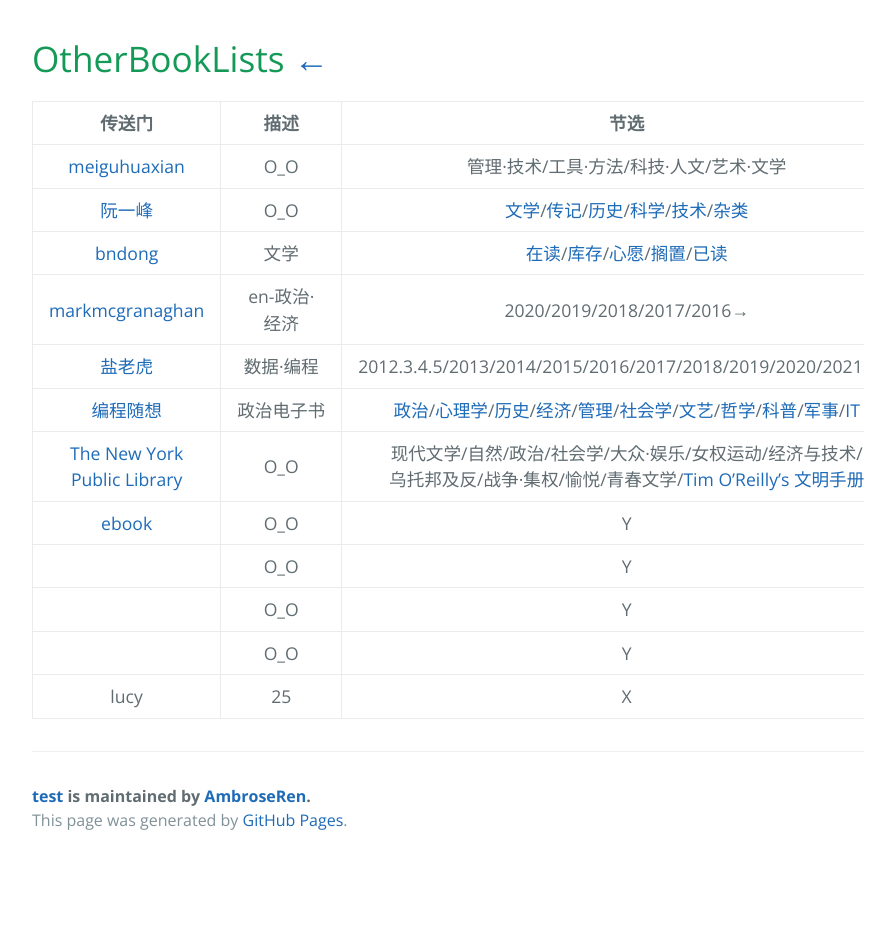
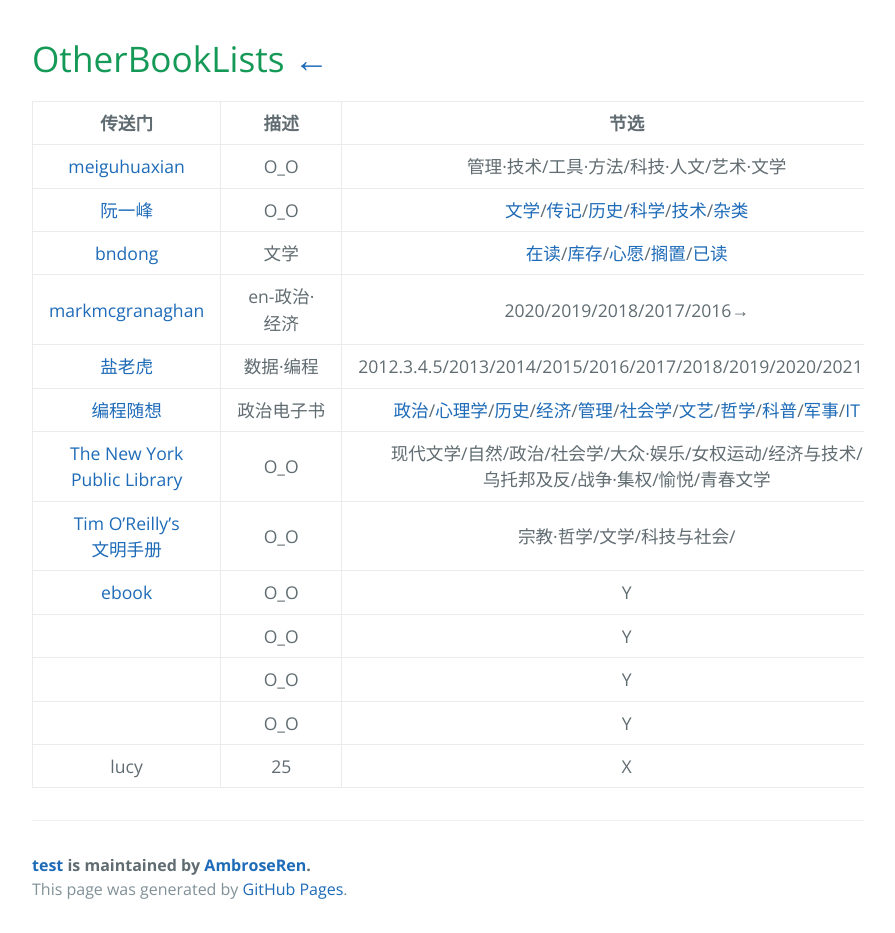
Before and after one commit to AmbroseRen/test, a Jekyll site: the page built from Library/OtherBookLists.md, in a window 1280 px wide. Shown: the whole page, without its empty margins (192-1087 px from the left). Built offline with Jekyll 4.4.1, drawn with Linux system fonts in a browser that asks for light colours; our own code applies the rules of GitHub Pages for plain Markdown files; the repository's description, which GitHub fills in, is left out; before the commit the page ends 900 px from its top, so only the background shows below that.

Commit message:
Update OtherBookLists.md

```diff
--- a/Library/OtherBookLists.md
+++ b/Library/OtherBookLists.md
@@ -8,7 +8,8 @@
 | [markmcgranaghan](https://markmcgranaghan.com/books) | en-政治·经济 | 2020/2019/2018/2017/2016→ |
 | [盐老虎](https://salttiger.com/archives/) | 数据·编程 | 2012.3.4.5/2013/2014/2015/2016/2017/2018/2019/2020/2021.1_5 |
 | [编程随想](https://github.com/programthink/books) | 政治电子书 | [政治](https://github.com/programthink/books#1_)/[心理学](https://github.com/programthink/books#2_)/[历史](https://github.com/programthink/books#3_)/[经济](https://github.com/programthink/books#4_)/[管理](https://github.com/programthink/books#5_)/[社会学](https://github.com/programthink/books#6_)/[文艺](https://github.com/programthink/books#7_)/[哲学](https://github.com/programthink/books#8_)/[科普](https://github.com/programthink/books#9_)/[军事](https://github.com/programthink/books#10_)/[IT](https://github.com/programthink/books#11_) |
-| [The New York Public Library](https://www.nypl.org/voices/print-publications/books-of-the-century) | O_O | 现代文学/自然/政治/社会学/大众·娱乐/女权运动/经济与技术/乌托邦及反/战争·集权/愉悦/青春文学/[Tim O’Reilly’s 文明手册](https://medium.com/the-long-now-foundation/tim-oreilly-s-book-list-for-the-manual-for-civilization-69598baf562f) |
+| [The New York Public Library](https://www.nypl.org/voices/print-publications/books-of-the-century) | O_O | 现代文学/自然/政治/社会学/大众·娱乐/女权运动/经济与技术/乌托邦及反/战争·集权/愉悦/青春文学 |
+| [Tim O’Reilly’s 文明手册](https://medium.com/the-long-now-foundation/tim-oreilly-s-book-list-for-the-manual-for-civilization-69598baf562f) | O_O | 宗教·哲学/文学/科技与社会/ |
 | [ebook](https://www.cnblogs.com/yasepix/p/12431379.html) | O_O | Y |
 | []() | O_O | Y |
 | []() | O_O | Y |
```
